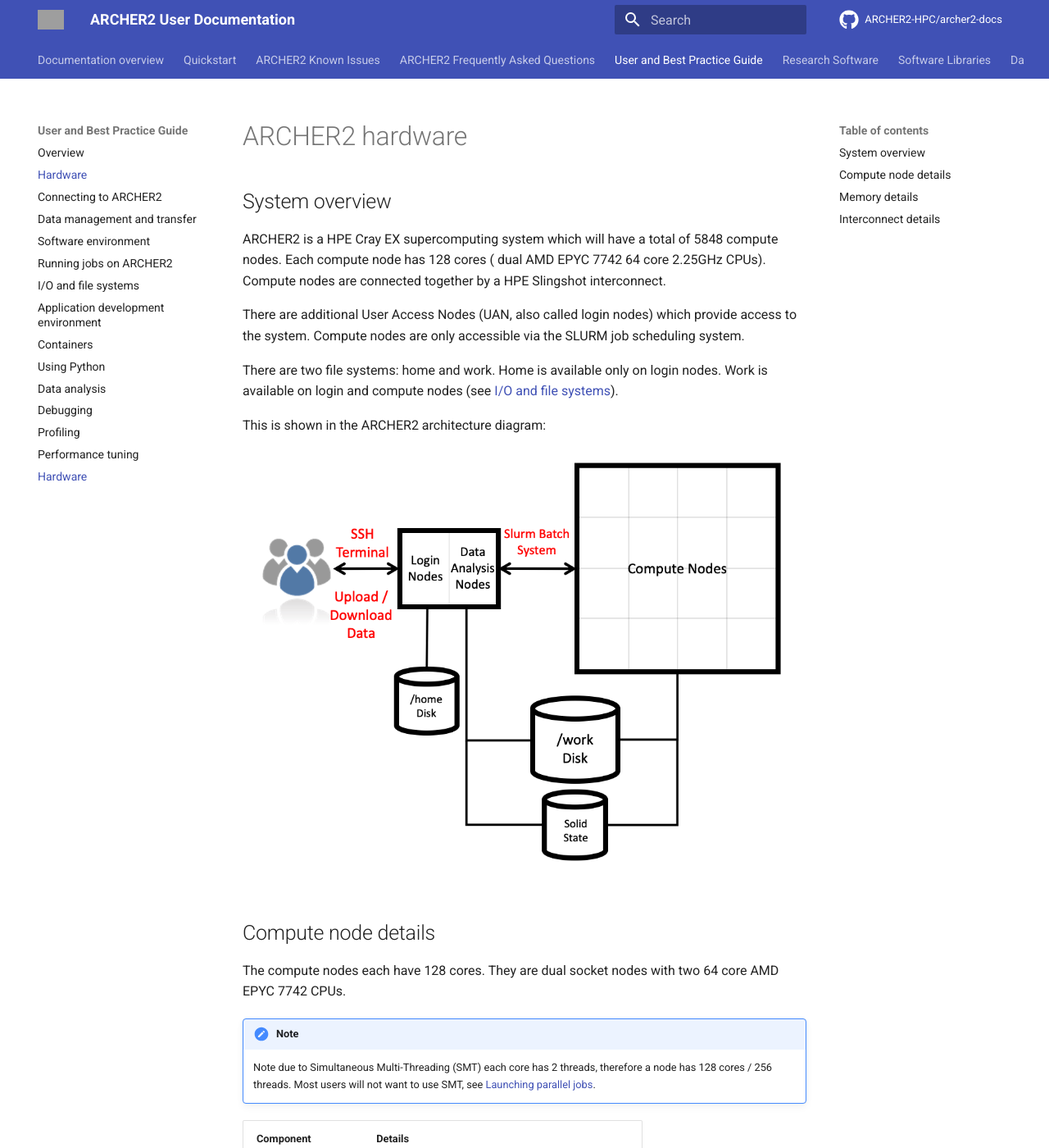
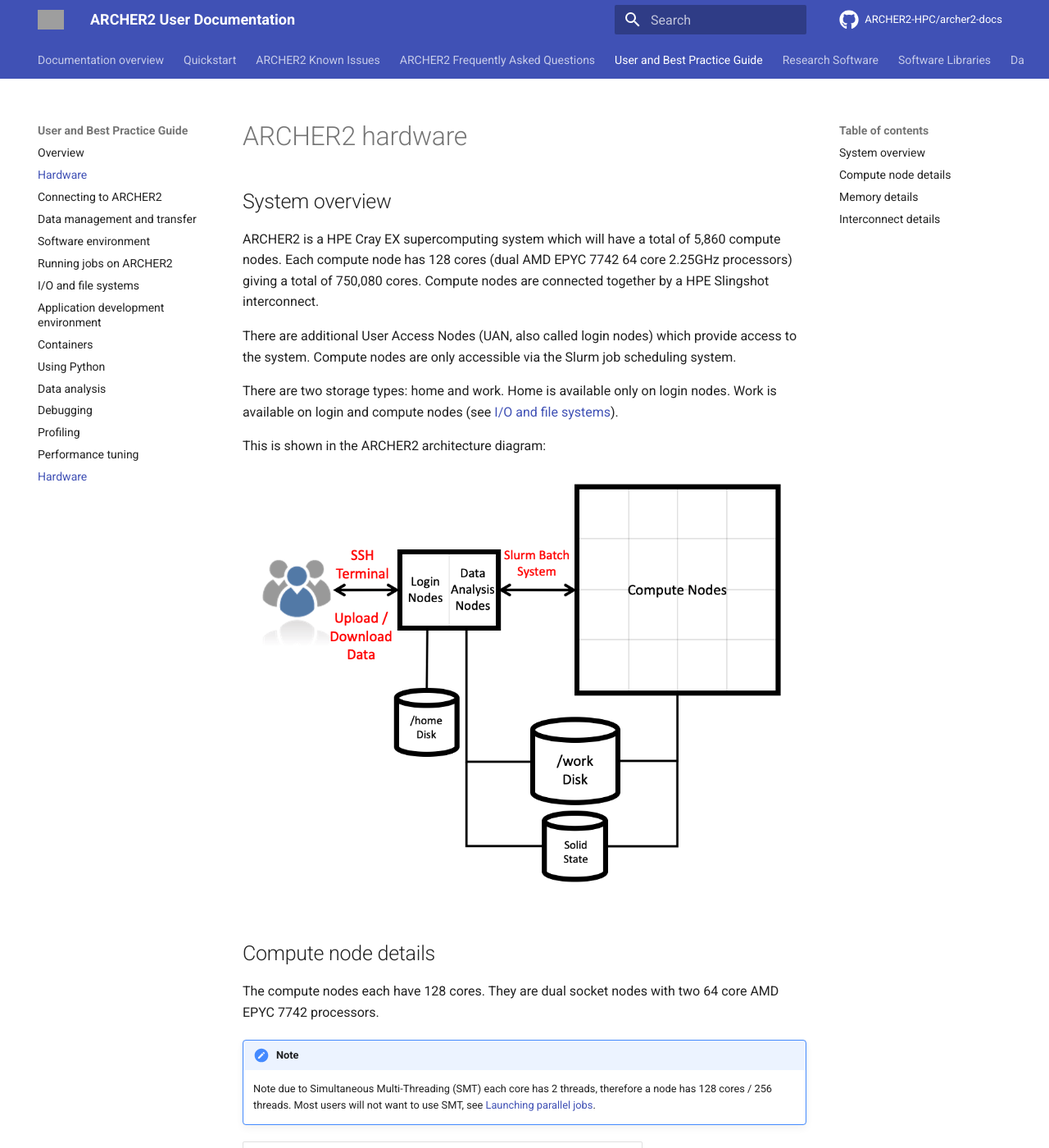
Before and after one commit to ARCHER2-HPC/archer2-docs, an MkDocs documentation site: the page built from docs/user-guide/hardware.md, in a window 1280 px wide and 1400 px high. Shown: the whole window at 82% size. Built offline with MkDocs 1.6.1 and Material for MkDocs 9.7.7, drawn with Linux system fonts in a browser that asks for light colours; comment, search, counter and statistics services are not loaded; some of the changed text lies outside the part shown; grey boxes are pictures that could not be loaded.

Commit message:
Updates node count

```diff
--- a/docs/user-guide/hardware.md
+++ b/docs/user-guide/hardware.md
@@ -2,11 +2,11 @@
 
 ## System overview
 
-ARCHER2 is a HPE Cray EX supercomputing system which will have a total of 5848 compute nodes. Each compute node has 128 cores ( dual AMD EPYC 7742 64 core 2.25GHz CPUs). Compute nodes are connected together by a HPE Slingshot interconnect.
+ARCHER2 is a HPE Cray EX supercomputing system which will have a total of 5,860 compute nodes. Each compute node has 128 cores (dual AMD EPYC 7742 64 core 2.25GHz processors) giving a total of 750,080 cores. Compute nodes are connected together by a HPE Slingshot interconnect.
 
-There are additional User Access Nodes (UAN, also called login nodes) which provide access to the system. Compute nodes are only accessible via the SLURM job scheduling system.
+There are additional User Access Nodes (UAN, also called login nodes) which provide access to the system. Compute nodes are only accessible via the Slurm job scheduling system.
 
-There are two file systems: home and work. Home is available only on login nodes. Work is available on login and compute nodes (see [I/O and file systems](io.md)).
+There are two storage types: home and work. Home is available only on login nodes. Work is available on login and compute nodes (see [I/O and file systems](io.md)).
 
 This is shown in the ARCHER2 architecture diagram:
 ![ACRHER2 architecture](../images/archer2_architecture.png)
@@ -14,7 +14,7 @@
 
 
 ## Compute node details
-The compute nodes each have 128 cores. They are dual socket nodes with two 64 core AMD EPYC 7742 CPUs.
+The compute nodes each have 128 cores. They are dual socket nodes with two 64 core AMD EPYC 7742 processors.
 !!! note
     Note due to Simultaneous Multi-Threading (SMT) each core has 2 threads, therefore a node has 128 cores / 256 threads. Most users will not want to use SMT, see [Launching parallel jobs](scheduler.md#srun-launching-parallel-jobs).
 
@@ -35,7 +35,7 @@
 
 
 ## Memory details
-The standard nodes have 256 GB and the high memory nodes have 512 GB of 8 channel DDR4 3200MHz with 204.8 GB/s peak bandwidth.
+The 5,668 standard nodes have 256 GB and the 192 high memory nodes have 512 GB of 8 channel DDR4 3200MHz with 204.8 GB/s peak bandwidth.
 
 ## Interconnect details
 ARCHER2 has a HPE Slingshot interconnect with 200 Gb/s signalling. It uses a dragonfly topology:
```
